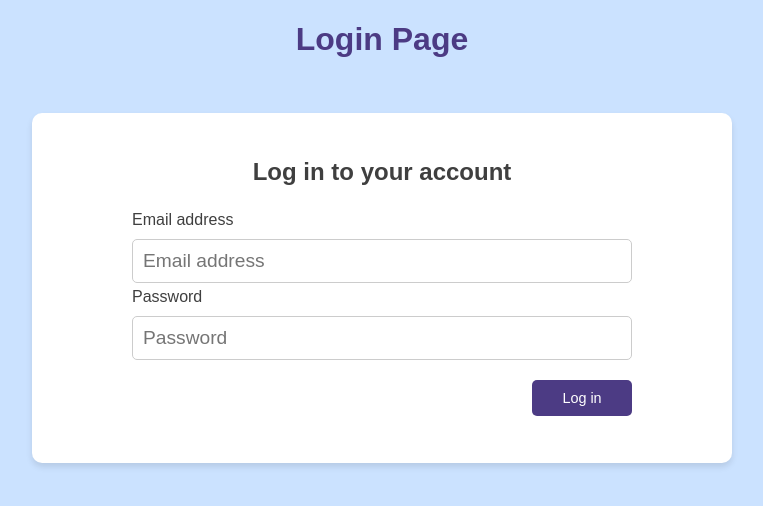
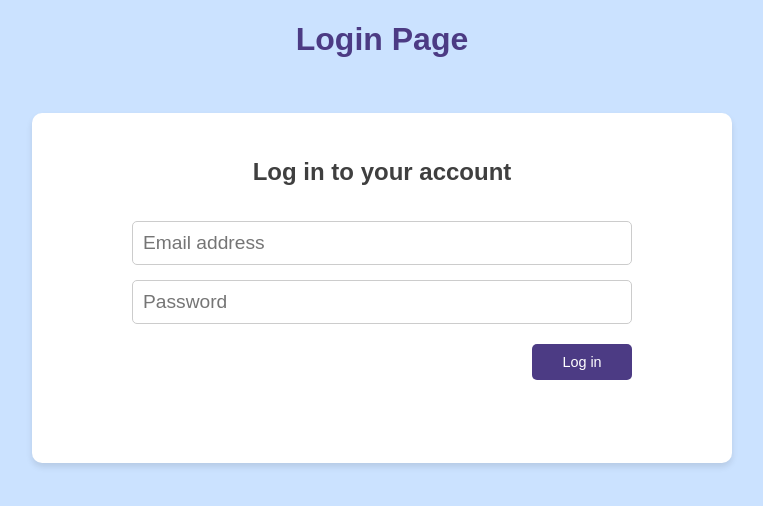
Before and after one commit to gabriela-siwerd-wawrzyniak/frontend_app, a React (Create React App) app: page /login in a window 1280 px wide. Shown: the top 506 px of the page, without its empty margins (258-1021 px from the left). Built offline with nearby package versions, Linux system fonts and the light colour scheme; no server answers.

Commit message:
fix: small global style fix

```diff
--- a/src/styles/global.scss
+++ b/src/styles/global.scss
@@ -43,7 +43,7 @@ button {
     background-color: color.adjust($primary-color, $lightness: -10%);
   }
 
-  &:focus-visible {
+  &:focus {
     outline: 1px solid black;
     background-color: color.adjust($primary-color, $lightness: -10%);
     box-shadow: $shadow-sm;
@@ -80,7 +80,7 @@ section {
   }
 }
 
-.visually-hidden {
+.hidden {
   position: absolute !important;
   width: 1px; height: 1px;
   padding: 0; margin: -1px;
```
